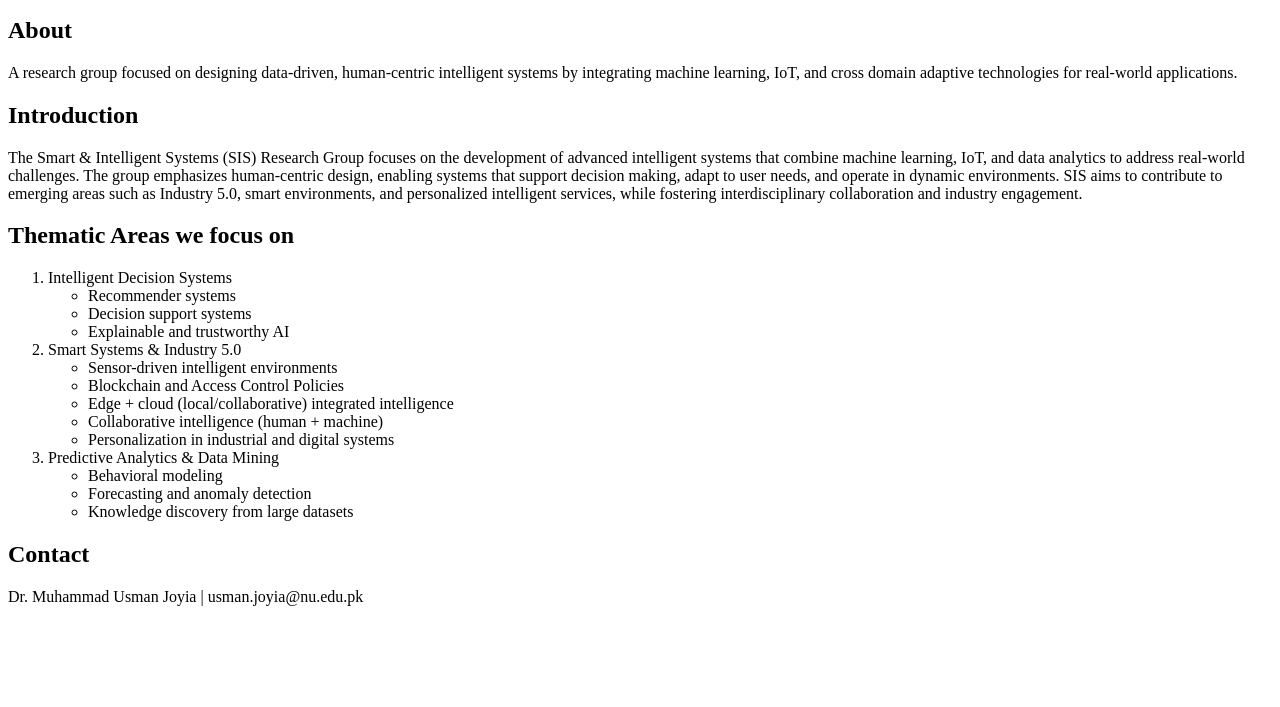
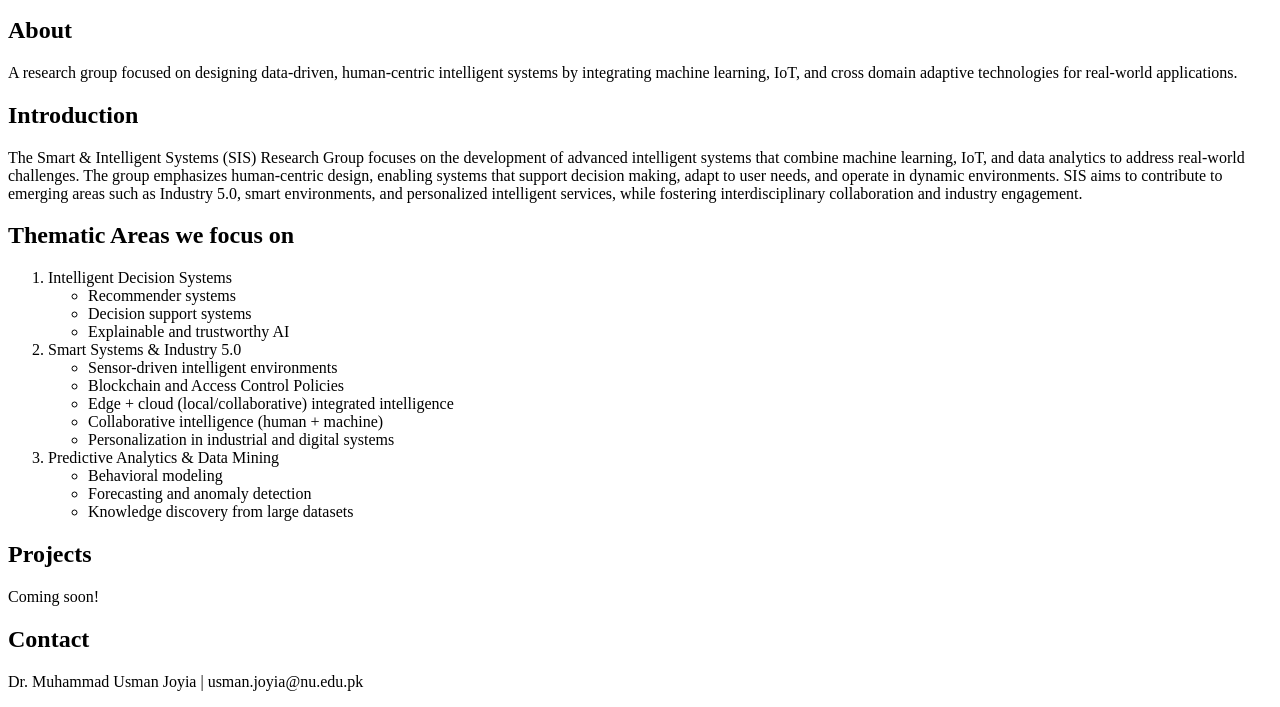
Before and after one commit to usmanjoyia123/sis-fast, a plain HTML site: page index.html in a window 1280 px wide. Shown: the part 101-808 px from the top of the page. Drawn offline with Linux system fonts and the light colour scheme.

Commit message:
Add Projects section with placeholder text

```diff
--- a/index.html
+++ b/index.html
@@ -47,6 +47,8 @@ engagement.</p>
         </ul>
         </li>
     </ol>
+    <h2>Projects</h2>
+    <p>Coming soon!</p>
 
     <h2>Contact</h2>
     <p>Dr. Muhammad Usman Joyia | usman.joyia@nu.edu.pk</p>
```
